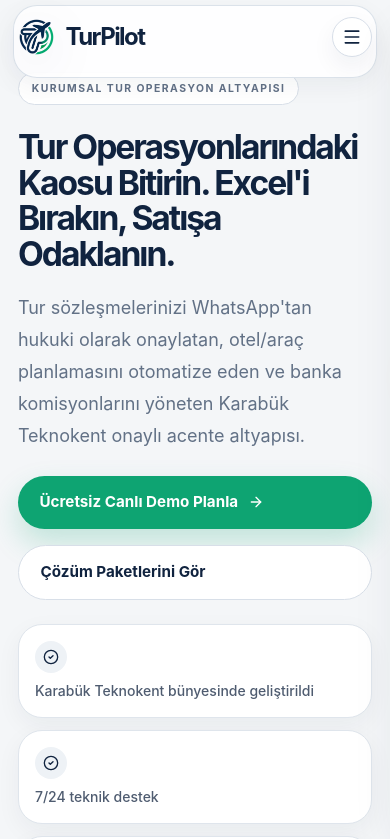
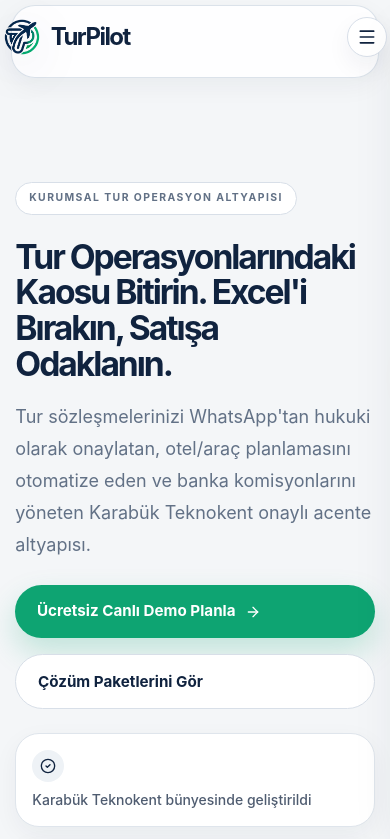
Before and after one commit to CelalTurkoglu/Tur-Pilot, a Next.js app: page / in a window 390 px wide. Shown: the top 839 px of the page. Built offline with nearby package versions, Linux system fonts and the light colour scheme.

Commit message:
Refine mobile hero and navbar spacing

```diff
--- a/src/app/globals.css
+++ b/src/app/globals.css
@@ -274,15 +274,28 @@ textarea:focus {
   color: #10233f;
 }
 
+.hero-section {
+  padding-top: 8.5rem;
+}
+
 @media (max-width: 1023px) {
   .section-space {
     padding: 4.5rem 0;
+  }
+
+  .hero-section {
+    padding-top: 10rem;
   }
 }
 
 @media (max-width: 767px) {
   .landing-container {
-    padding: 0 1.12rem;
+    padding: 0 0.96rem;
+  }
+
+  .nav-mobile-inner {
+    padding-left: 0.2rem;
+    padding-right: 0.2rem;
   }
 
   .nav-shell {
@@ -290,7 +303,7 @@ textarea:focus {
   }
 
   .nav-shell::before {
-    inset: 0.34rem 0.82rem auto;
+    inset: 0.34rem 0.66rem auto;
     height: calc(100% - 0.12rem);
     border-radius: 24px;
   }
@@ -311,6 +324,18 @@ textarea:focus {
     padding: 0.55rem 0.8rem;
   }
 
+  .hero-section {
+    padding-top: 11.9rem;
+  }
+
+  .hero-copy-stack {
+    gap: 0.78rem;
+  }
+
+  .hero-kicker {
+    margin-top: 0;
+  }
+
   .section-title {
     line-height: 1.06;
   }
@@ -326,6 +351,10 @@ textarea:focus {
 }
 
 @media (max-width: 420px) {
+  .hero-section {
+    padding-top: 11.35rem;
+  }
+
   .brand-logo-image {
     height: 2.35rem;
     width: 2.35rem;
--- a/src/components/Navbar.tsx
+++ b/src/components/Navbar.tsx
@@ -31,7 +31,7 @@ export function Navbar() {
   return (
     <>
       <nav className={`nav-shell ${scrolled ? 'nav-shell-scrolled' : ''}`}>
-        <div className="landing-container relative z-[1] flex min-h-[58px] items-center justify-between gap-4 px-2.5 sm:px-0 lg:min-h-[62px]">
+        <div className="landing-container nav-mobile-inner relative z-[1] flex min-h-[58px] items-center justify-between gap-4 lg:min-h-[62px]">
           <Link href="/" className="flex min-w-0 items-center gap-2.5 sm:gap-3">
             <Image
               src="/yenilogo-brand.png"
--- a/src/components/landing/HeroSection.tsx
+++ b/src/components/landing/HeroSection.tsx
@@ -11,11 +11,11 @@ const quickBenefits = [
 
 export function HeroSection() {
   return (
-    <section className="section-space relative overflow-hidden pt-64 sm:pt-68 md:pt-[8.5rem]">
+    <section className="hero-section section-space relative overflow-hidden">
       <div className="landing-container">
         <div className="grid items-center gap-14 lg:grid-cols-[1.02fr_0.98fr]">
-          <div className="space-y-6 md:space-y-8">
-            <span className="section-kicker">Kurumsal Tur Operasyon Altyapısı</span>
+          <div className="hero-copy-stack space-y-6 md:space-y-8">
+            <span className="section-kicker hero-kicker">Kurumsal Tur Operasyon Altyapısı</span>
 
             <div className="space-y-5">
               <h1 className="section-title max-w-3xl">
```
